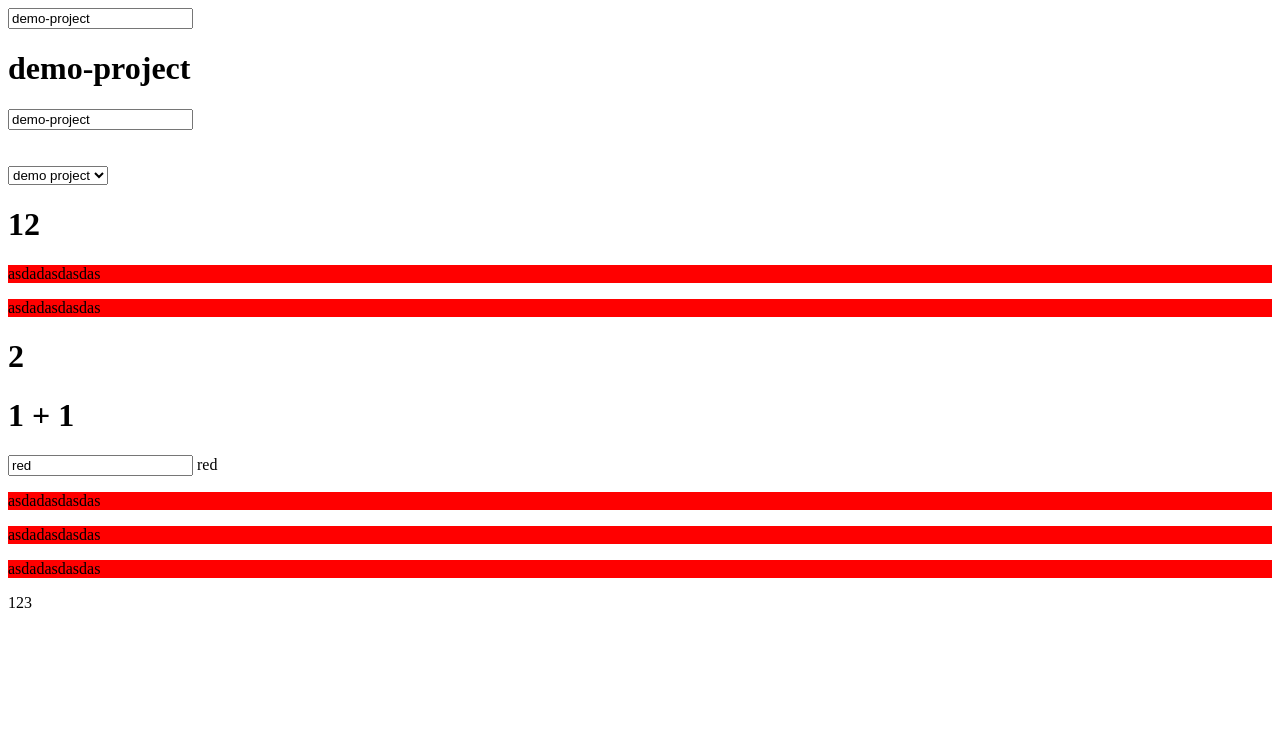
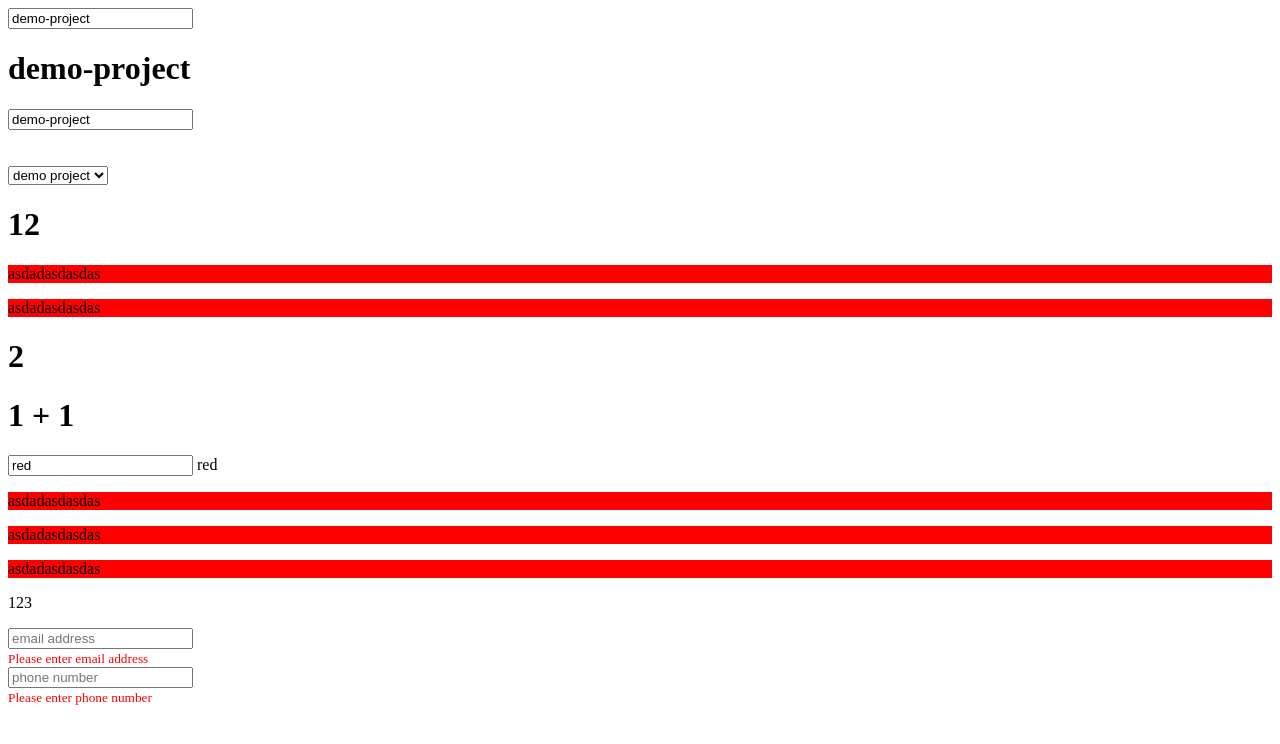
Before and after one commit to y3hya/demo-project, an Angular app: page / in a window 1280 px wide. Shown: the top 744 px of the page. Built offline with nearby package versions, Linux system fonts and the light colour scheme.

Commit message:
Template variables

```diff
--- a/src/app/app.component.html
+++ b/src/app/app.component.html
@@ -44,3 +44,9 @@
 >
   123
 </p>
+
+<input style="display: block" [(ngModel)]="email" placeholder="email address" />
+<small *ngIf="!email" style="color: red">Please enter email address</small>
+
+<input style="display: block" #phone ngModel placeholder="phone number" />
+<small *ngIf="!phone.value" style="color: red">Please enter phone number</small>
--- a/src/app/app.component.ts
+++ b/src/app/app.component.ts
@@ -14,6 +14,8 @@ export class AppComponent {
 
   arrayofclass = ['iamhavinggreens', 'someothercolor'];
 
+  email = '';
+
   theColorHasChangedFunction() {
     this.thecssiwant = 'background-color: ' + this.color;
   }
```
